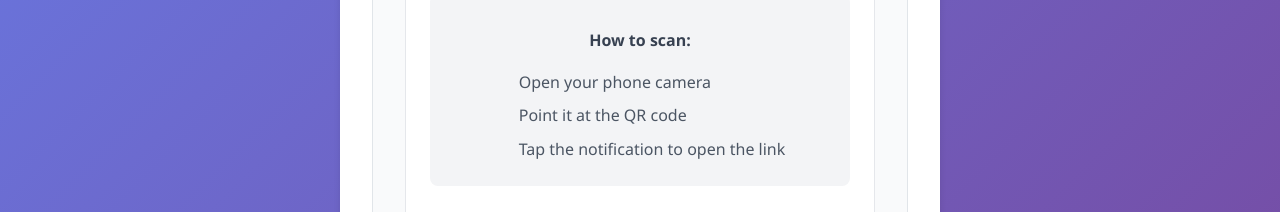
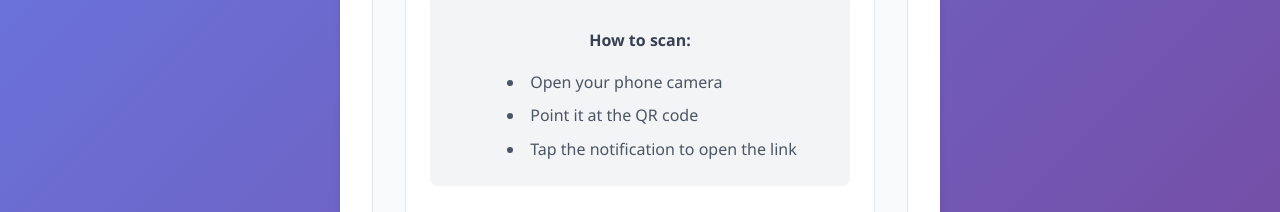
Before and after one commit to Watoto-Lubowa/LubowaMorphRegistration, a Vue app in the folder vue/: page / in a window 1280 px wide. Shown: the part 540-752 px from the top of the page. Built offline with nearby package versions, Linux system fonts and the light colour scheme; no server answers; the database is empty.

Commit message:
Update QR scanning instructions to include bullet points for clarity

```diff
--- a/vue/src/views/QRView.vue
+++ b/vue/src/views/QRView.vue
@@ -121,7 +121,7 @@
               </p>
               <div style="background: #f3f4f6; padding: 1.5rem; border-radius: 8px; margin: 1.5rem 0;">
                 <p style="color: #374151; font-weight: 600; margin-bottom: 0.5rem;">How to scan:</p>
-                <ul style="text-align: left; display: inline-block; color: #4b5563; margin-top: 0.5rem; padding-left: 1.5rem;">
+                <ul style="text-align: left; display: inline-block; color: #4b5563; margin-top: 0.5rem; padding-left: 1.5rem; list-style-type: disc;">
                   <li style="margin-bottom: 0.5rem;">Open your phone camera</li>
                   <li style="margin-bottom: 0.5rem;">Point it at the QR code</li>
                   <li>Tap the notification to open the link</li>
```
